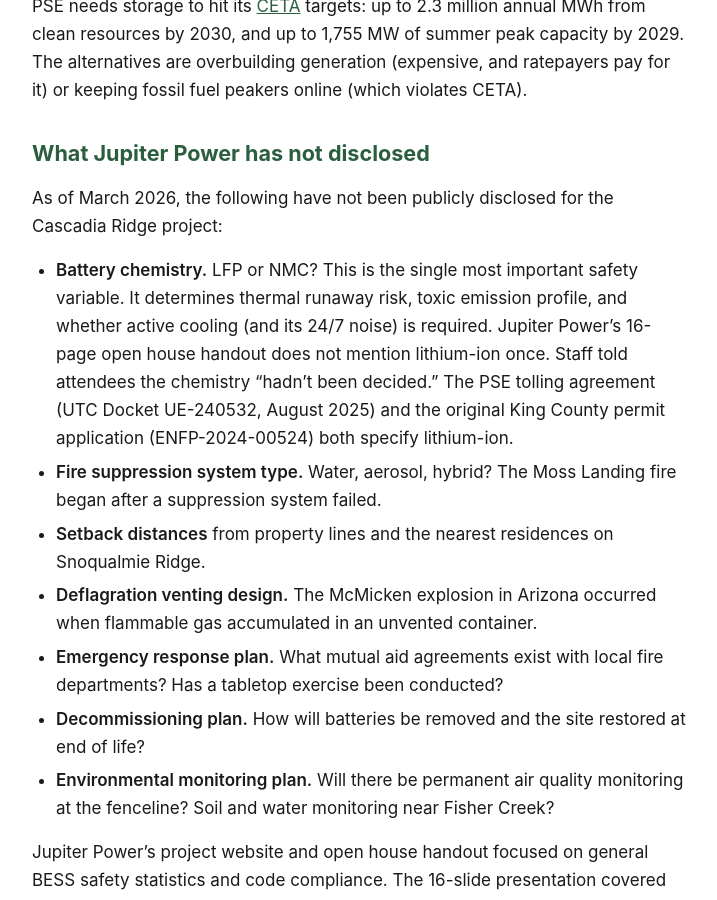
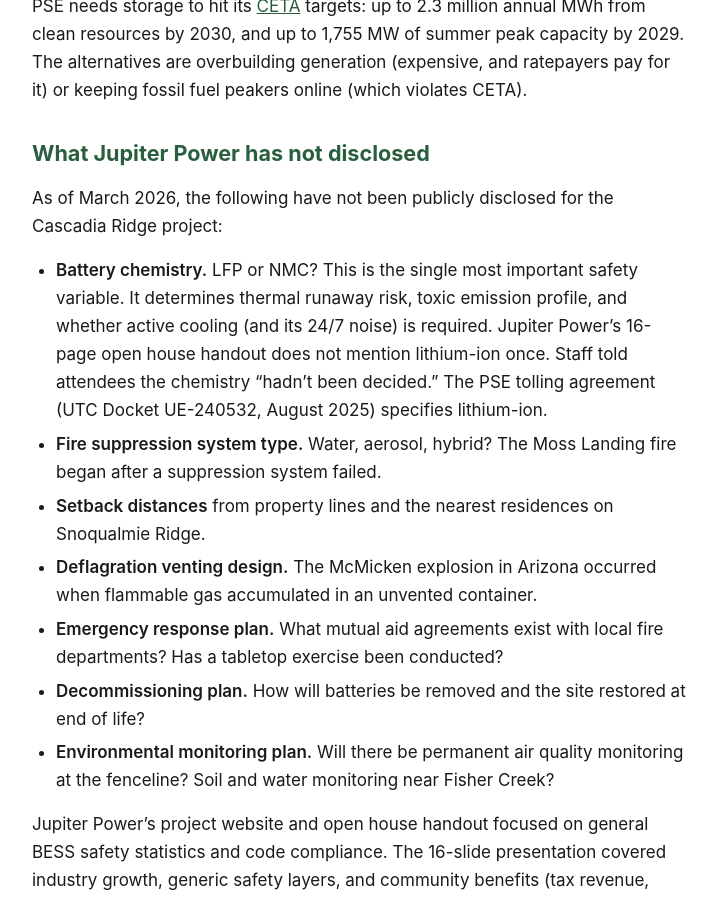
Before and after one commit to calef/cascadia-ridge-bess, a Jekyll site: the page built from _pages/project.md, in a window 1280 px wide and 900 px high, scrolled down 2053 px. Shown: the whole window, without its empty margins (280-997 px from the left). Built offline with Jekyll 4.4.1, drawn with Linux system fonts in a browser that asks for light colours.

```diff
--- a/_pages/project.md
+++ b/_pages/project.md
@@ -49,7 +49,7 @@ PSE needs storage to hit its [CETA](/ceta) targets: up to 2.3 million annual MWh
 
 As of March 2026, the following have not been publicly disclosed for the Cascadia Ridge project:
 
-- **Battery chemistry.** LFP or NMC? This is the single most important safety variable. It determines thermal runaway risk, toxic emission profile, and whether active cooling (and its 24/7 noise) is required. Jupiter Power's 16-page open house handout does not mention lithium-ion once. Staff told attendees the chemistry "hadn't been decided." The PSE tolling agreement (UTC Docket UE-240532, August 2025) and the original King County permit application (ENFP-2024-00524) both specify lithium-ion.
+- **Battery chemistry.** LFP or NMC? This is the single most important safety variable. It determines thermal runaway risk, toxic emission profile, and whether active cooling (and its 24/7 noise) is required. Jupiter Power's 16-page open house handout does not mention lithium-ion once. Staff told attendees the chemistry "hadn't been decided." The PSE tolling agreement (UTC Docket UE-240532, August 2025) specifies lithium-ion.
 - **Fire suppression system type.** Water, aerosol, hybrid? The Moss Landing fire began after a suppression system failed.
 - **Setback distances** from property lines and the nearest residences on Snoqualmie Ridge.
 - **Deflagration venting design.** The McMicken explosion in Arizona occurred when flammable gas accumulated in an unvented container.
```
Also changed, not shown: _pages/what-we-are-asking.md (+1 -1 lines).
